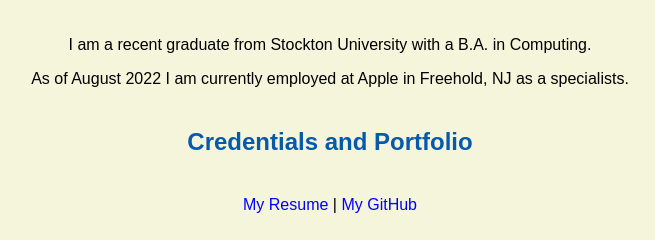
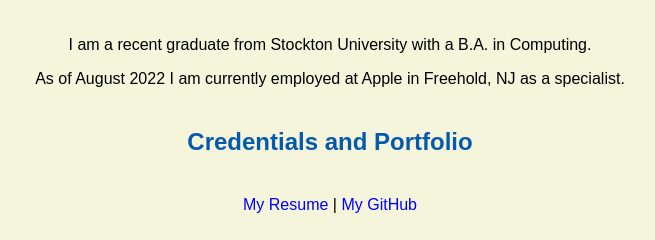
Before and after one commit to mpingoy/mpingoy.github.io, a plain HTML site: page index.html in a window 1280 px wide. Shown: the part 423-663 px from the top of the page, 310-965 px from the left. Drawn offline with Linux system fonts and the light colour scheme.

Commit message:
Update index.html

```diff
--- a/index.html
+++ b/index.html
@@ -18,7 +18,7 @@
     <h1>Mitchel Pingoy's Portal</h1>
     <h2>About Me</h2>
     <p>I am a recent graduate from Stockton University with a B.A. in Computing.</p>
-    <p>As of August 2022 I am currently employed at Apple in Freehold, NJ as a specialists.</p>
+    <p>As of August 2022 I am currently employed at Apple in Freehold, NJ as a specialist.</p>
     <h2>Credentials and Portfolio</h2>
     <p><a href="resume.html">My Resume</a> | <a href="https://github.com/mpingoy">My GitHub</a></p>
     <h2>Contact</h2>
```
